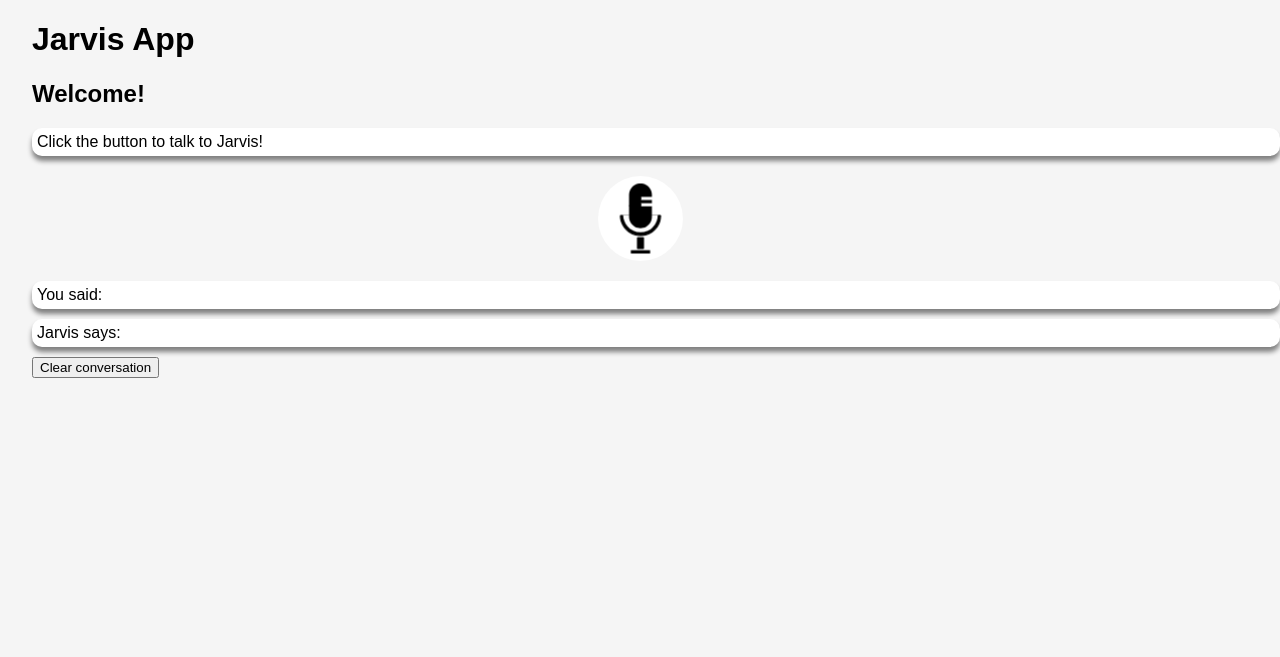
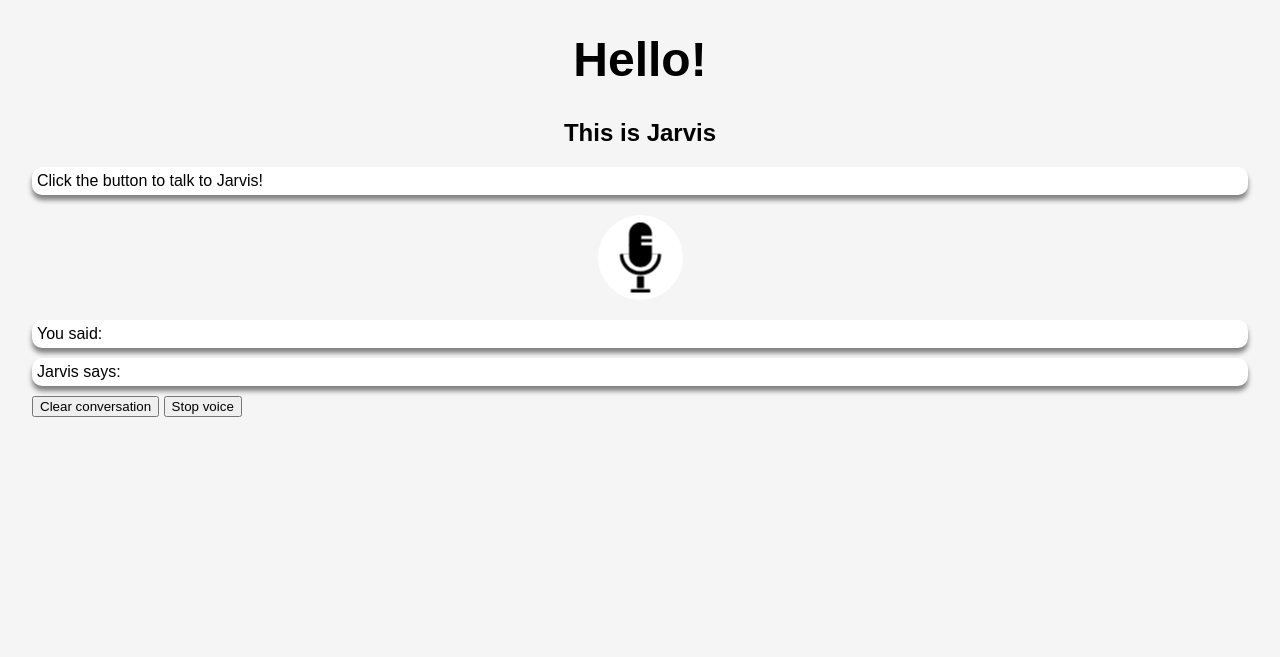
Before and after one commit to PLUGAsian/Jarvis_App, a Flask app: page / in a window 1280 px wide. Shown: the top 657 px of the page. Run offline with Flask 3, Linux system fonts and the light colour scheme.

Commit message:
Just some Misc changes :3

```diff
--- a/main.py
+++ b/main.py
@@ -5,7 +5,7 @@
 #Also to commit: use git add . => git commit -m "message here or smthn :3"
 #To push changes to master: git push (use after the following command above)
 #TODO: Find out how to to but everything in my main branch
-from flask import Flask, request, render_template, url_for, jsonify, json
+from flask import Flask, request, render_template, jsonify, json
 import speech_recognition as sr
 import pyttsx3
 #from pyttsx3 import engine
--- a/static/css/styles.css
+++ b/static/css/styles.css
@@ -7,9 +7,18 @@ body{
     background-color: #F5F5F5;
 }
 
-h1, h2, p, button{
+p, #buttonHolder{
+    margin-right: 2.5%;
     margin-left: 2.5%;
-    margin-left: 2.5%;
+}
+
+h1, h2{
+    text-align: center;
+    width: 100%;
+}
+
+h1{
+    font-size: 3em;
 }
 
 p{
@@ -31,7 +40,6 @@ p{
     border-radius: 50%;
     width: 85px;
     height: 85px;
-    margin-left: 2.5%;
     animation-name: hover;
     animation-duration: 2s;
     animation-iteration-count: infinite;
--- a/static/recorder.js
+++ b/static/recorder.js
@@ -15,6 +15,7 @@ const playback = document.getElementById("audio");
 const jarvisBlock = document.getElementById("response");
 const userBlock = document.getElementById("userWords");
 const clearButton = document.getElementById("reset-chat");
+const stopButton = document.getElementById("stop-talking");
 
 const SpeechRecognition = window.SpeechRecognition || window.webkitSpeechRecognition;
 
@@ -26,6 +27,7 @@ let isRecording = false;
 let userWords;
 let userArray = [];
 let userMessage = [];
+let wholeSentence;
 
 //I need to use await and async to make it so the recognizer finshes before sending the data to the python server
 //PROCESS:
@@ -45,7 +47,7 @@ function captureEventWithInterim(audioEvent){
     //note2self: using interim results will automatically stop the recognizer upon not hearing any speech
     console.log("Chunk recorded");
     let chunk = audioEvent.results[0][0].transcript;
-    userBlock.textContent = chunk;
+    userBlock.textContent = wholeSentence + chunk;
     userArray.push(chunk);
     if(audioEvent.results[0].isFinal){
         userMessage.push(userArray[userArray.length - 1]);
@@ -57,6 +59,7 @@ function captureEventWithInterim(audioEvent){
 function recordAndSend(){
     console.log("button pressed");
     if(!isRecording){
+        userBlock.textContent = "You said ";
         window.speechSynthesis.cancel();
         mic_button.classList.add("is_recording");
         mic_button.classList.remove("not_recording");
@@ -108,8 +111,11 @@ function recordAndSend(){
         console.log("Data sent to server");
         userArray = [];
         userMessage = [];
+        wholeSentence = "";
     }
     else{
+        r.removeEventListener('end', continueRecording);
+        r.removeEventListener('result', captureEventWithInterim);
         r.stop();
         isRecording = false;
         jarvisBlock.textContent = "Jarvis couldn't here you :(" + "\n Could you please try again?";
@@ -120,6 +126,7 @@ function recordAndSend(){
 
 function continueRecording(){
     console.log("starting again!");
+    wholeSentence += userMessage.join("") + " ";
     r.start();
 }
 
@@ -135,5 +142,10 @@ function clearConversation(){
     })
 }
 
+function stopTalking(){
+    window.speechSynthesis.cancel();
+}
+
 mic_button.addEventListener("click", recordAndSend);
 clearButton.addEventListener("click", clearConversation);
+stopButton.addEventListener("click", stopTalking);
--- a/templates/index.html
+++ b/templates/index.html
@@ -1,9 +1,12 @@
 {% extends 'base.html' %}
 
 {% block body %}
-  <h1>Jarvis App</h1>
+  <div id="intro"></div>
+    <h1>Hello!</h1>
 
-  <h2>Welcome!</h2>
+    <h2>This is Jarvis</h2>
+
+  </div>
 
   <p>Click the button to talk to Jarvis!</p>
 
@@ -18,7 +21,10 @@
 
   <section><h3>This website is a work in progress!</h3></section>
 
-  <button id="reset-chat">Clear conversation</button>
+  <div id="buttonHolder">
+    <button id="reset-chat">Clear conversation</button>
+    <button id="stop-talking">Stop voice</button>
+  </div>
 
   <script src="https://ajax.googleapis.com/ajax/libs/jquery/3.7.1/jquery.min.js"></script>
   <script src="{{ url_for('static', filename='recorder.js') }}"></script>
```
